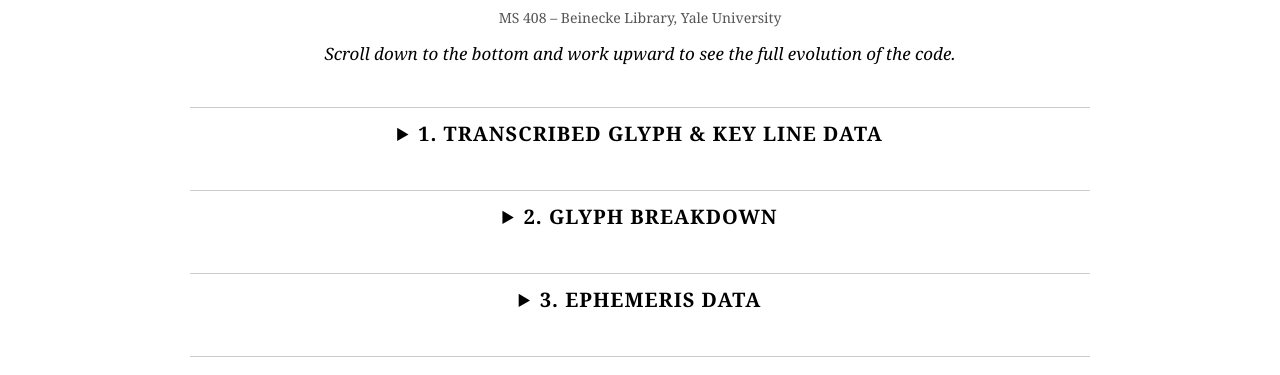
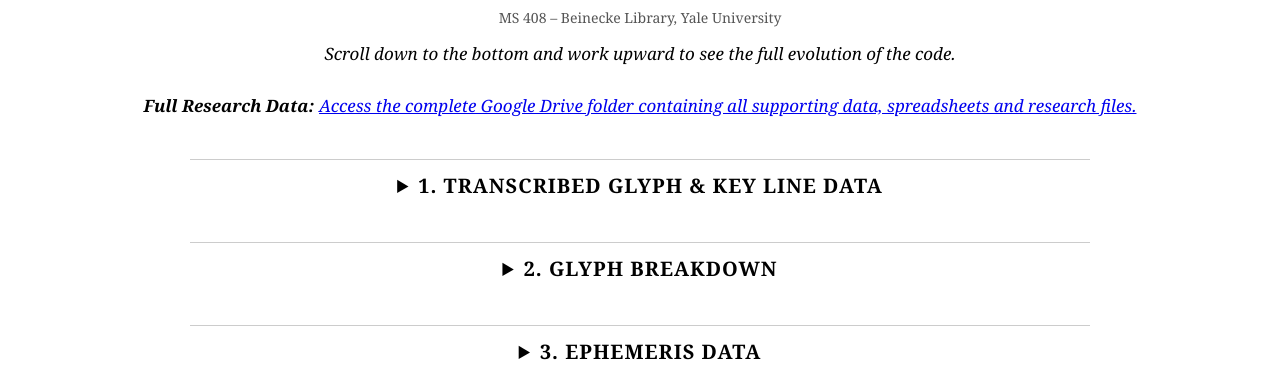
Before and after one commit to VoynichManuscriptDecoded/voynichmanuscriptdecoded.github.io, a plain HTML site: page folios/section1/3r/index.html in a window 1280 px wide. Shown: the part 725-1100 px from the top of the page. Drawn offline with Linux system fonts and the light colour scheme.

Commit message:
Update index.html

```diff
--- a/folios/section1/3r/index.html
+++ b/folios/section1/3r/index.html
@@ -330,6 +330,13 @@
     Scroll down to the bottom and work upward to see the full evolution of the code.
   </div>
 
+  <div class="instruction">
+  <strong>Full Research Data:</strong>
+  <a href="https://drive.google.com/drive/folders/1rL2U9YDyBmVjPQ2nlGCqounkOD9VcKBI?usp=sharing" target="_blank" rel="noopener noreferrer">
+    Access the complete Google Drive folder containing all supporting data, spreadsheets and research files.
+  </a>
+</div>
+
   <details>
   <summary>1. Transcribed Glyph & Key Line Data</summary>
 <iframe src="https://docs.google.com/document/d/e/2PACX-1vRf1dcMfx78mpHJBGoUTvb6IuhocdCUPkpCxrgD1I3Cw2d_0eCzKT82GSR0zs-oQFTeBF0iFLIsX7RF/pub?embedded=true"></iframe></details>
```
